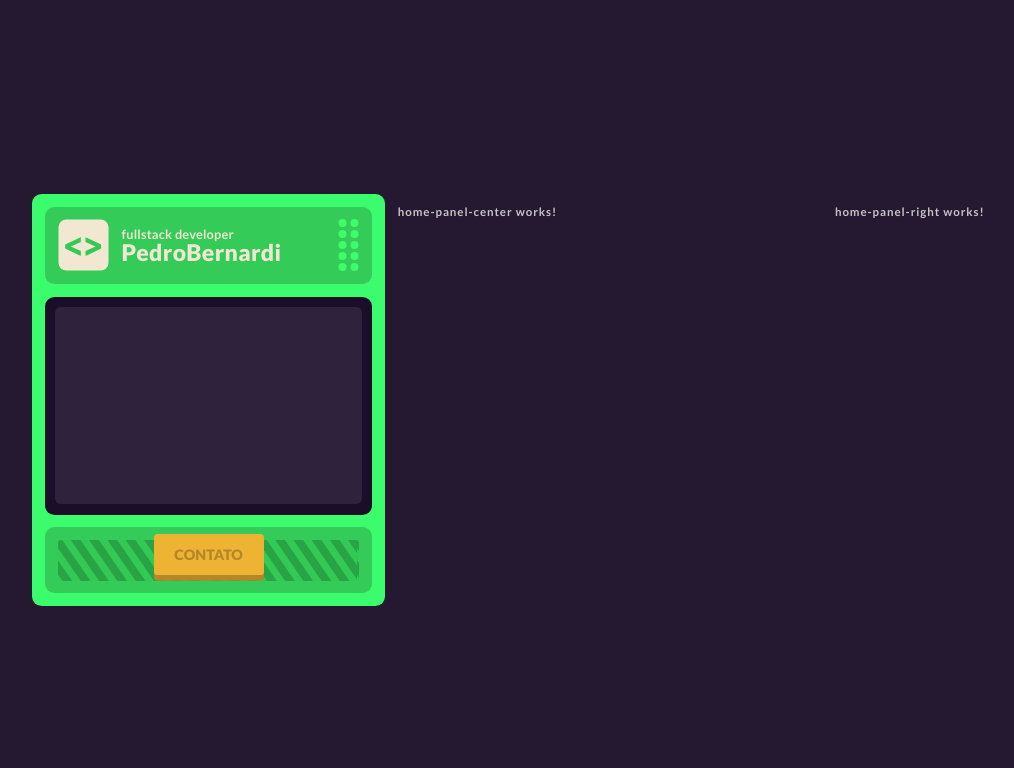
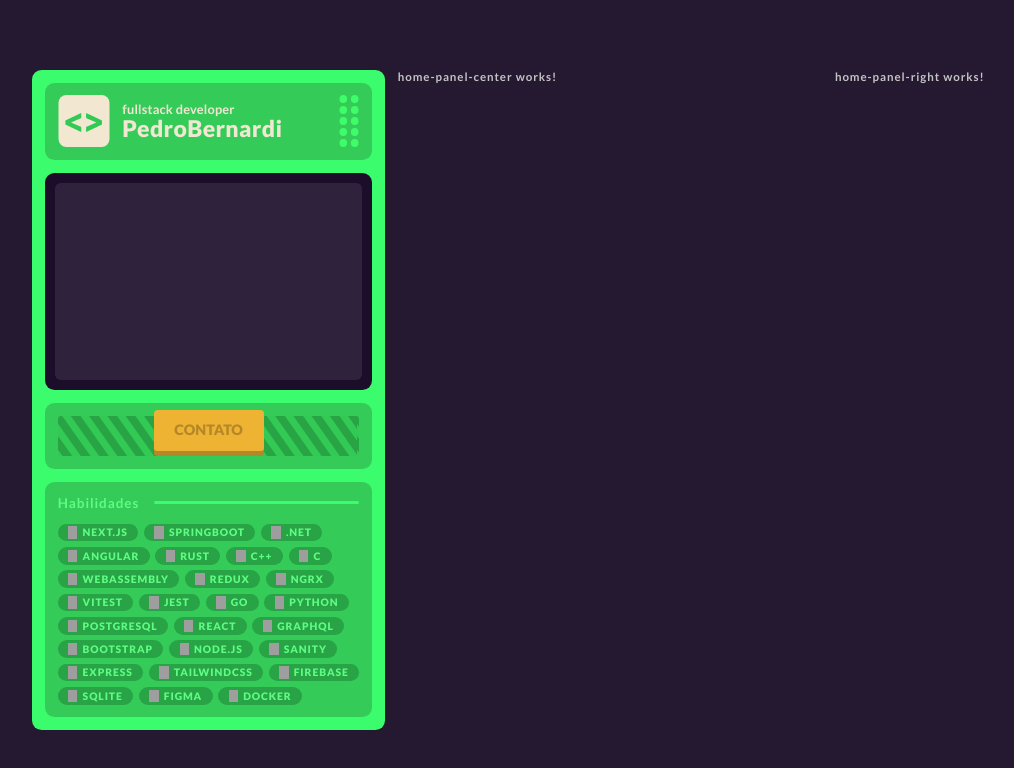
Before and after one commit to pedrobealves/portfolio, an Angular app: page / in a window 1280 px wide. Shown: the top 768 px of the page, without its empty margins (65-1079 px from the left). Built offline with nearby package versions, Linux system fonts and the light colour scheme; grey boxes are pictures that could not be loaded.

Commit message:
Update image paths in home-contact.component.html and home-header.component.html. Add home-skills-wall component to home-panel-left.component.html. Update styles.scss with new styles.

```diff
--- a/src/app/features/home/components/home-contact/home-contact.component.html
+++ b/src/app/features/home/components/home-contact/home-contact.component.html
@@ -1,9 +1,9 @@
 <div class="slider">
   <div class="slider__wrapper">
     <div class="slider__wrapper-bg">
-      <img src="/assets/images/slider.svg" alt="slider" />
-      <img src="/assets/images/slider.svg" alt="slider" />
-      <img src="/assets/images/slider.svg" alt="slider" />
+      <img src="assets/images/slider.svg" alt="slider" />
+      <img src="assets/images/slider.svg" alt="slider" />
+      <img src="assets/images/slider.svg" alt="slider" />
     </div>
     <div class="slider__wrapper-btn">
       <div class="btn">
--- a/src/app/features/home/components/home-contact/home-contact.component.scss
+++ b/src/app/features/home/components/home-contact/home-contact.component.scss
@@ -7,6 +7,7 @@
   background-color: $dark-green;
   border-radius: $border-radius;
   padding: $padding;
+  margin-bottom: $padding;
 }
 
 .slider {
--- a/src/app/features/home/components/home-header/home-header.component.html
+++ b/src/app/features/home/components/home-header/home-header.component.html
@@ -1,10 +1,10 @@
 <div class="card">
-  <img src="assets/icons/logo.svg" alt="logo" class="logo" />
+  <img src="assets/icons/logo.svg" alt="logo" class="card-logo" />
   @if(profile$ | async; as profile) {
   <div>
     <p>{{ profile.description }}</p>
     <h1>{{ profile.name }}</h1>
   </div>
   }
-  <img src="assets/icons/dots-header.svg" alt="dots" class="dots" />
+  <img src="assets/icons/dots-header.svg" alt="dots" class="card-dots" />
 </div>
--- a/src/app/features/home/components/home-header/home-header.component.scss
+++ b/src/app/features/home/components/home-header/home-header.component.scss
@@ -6,11 +6,12 @@
     display: flex;
     gap: $padding;
 
-    .logo {
-      width: 51px;
+    &-logo {
+      width: 4.5em;
     }
 
-    .dots {
+    &-dots {
+      height: 4.5em;
       margin-left: auto;
     }
 
@@ -23,7 +24,6 @@
         font-size: 2em;
         font-weight: bolder;
         margin: 0;
-        margin-top: -2px;
         letter-spacing: 0.015em;
         line-height: 1;
       }
--- a/src/app/features/home/components/home-panel-left/home-panel-left.component.html
+++ b/src/app/features/home/components/home-panel-left/home-panel-left.component.html
@@ -1,3 +1,4 @@
 <app-home-header />
 <app-home-avatar />
 <app-home-contact />
+<app-home-skills-wall />
--- /dev/null
+++ b/src/app/features/home/components/home-skills-wall/home-skills-wall.component.html
@@ -0,0 +1,15 @@
+<div class="skills-header">
+  <h3>Habilidades</h3>
+  <div class="skills-header-line"></div>
+</div>
+<ul class="skills-container">
+  @for (skill of skills$ | async; track skill.name) {
+  <li class="skills-container-btn">
+    <img
+      [src]="'https://cdn.simpleicons.org/' + skill.name + '/62FD85'"
+      alt=" "
+    />
+    {{ skill.name }}
+  </li>
+  }
+</ul>
--- /dev/null
+++ b/src/app/features/home/components/home-skills-wall/home-skills-wall.component.scss
@@ -0,0 +1,55 @@
+@use '_variables' as *;
+
+:host {
+  border-radius: $border-radius;
+  background-color: $dark-green;
+  padding: $padding;
+
+  .skills {
+    &-header {
+      justify-content: space-between;
+      align-items: center;
+      margin-bottom: 1.11em;
+      display: flex;
+
+      h3 {
+        color: $light-green;
+        align-items: center;
+        margin-right: 1.11em;
+        display: flex;
+      }
+
+      &-line {
+        height: 0.3em;
+        background-color: $green;
+        border-radius: 100em;
+        flex: 1;
+      }
+    }
+
+    &-container {
+      width: 100%;
+      display: flex;
+      flex-wrap: wrap;
+      gap: 0.5em;
+
+      &-btn {
+        display: flex;
+        justify-content: center;
+        gap: 0.5em;
+        padding: 0.25em 1em;
+        background-color: $black-green;
+        text-transform: uppercase;
+        font-weight: bolder;
+        color: $light-green;
+        border-radius: $padding;
+        cursor: pointer;
+        font-size: 0.9em;
+
+        img {
+          width: 0.9em;
+        }
+      }
+    }
+  }
+}
--- /dev/null
+++ b/src/app/features/home/components/home-skills-wall/home-skills-wall.component.ts
@@ -0,0 +1,15 @@
+import { AsyncPipe } from '@angular/common'
+import { Component, inject } from '@angular/core'
+import { DataService } from '../../services/data.service'
+
+@Component({
+  selector: 'app-home-skills-wall',
+  standalone: true,
+  imports: [AsyncPipe],
+  templateUrl: './home-skills-wall.component.html',
+  styleUrl: './home-skills-wall.component.scss'
+})
+export class HomeSkillsWallComponent {
+  private dataService = inject(DataService)
+  public skills$ = this.dataService.getSkills()
+}
--- a/src/assets/skills.json
+++ b/src/assets/skills.json
@@ -5,31 +5,24 @@
   { "name": "Angular", "isHighlighted": true },
   { "name": "Rust", "isHighlighted": true },
   { "name": "C++", "logo": "cplusplus", "isHighlighted": true },
-  { "name": "Solid" },
-  { "name": "PLSQL", "logo": "postgresql" },
   { "name": "C" },
   { "name": "WebAssembly" },
-  { "name": "Tauri" },
   { "name": "Redux" },
   { "name": "NgRx" },
-  { "name": "Azure", "logo": "microsoftazure" },
-  { "name": "Lua" },
+  { "name": "Vitest" },
+  { "name": "Jest" },
   { "name": "Go", "isHighlighted": true },
-  { "name": "JavaScript" },
   { "name": "Python" },
-  { "name": "ShellScript", "logo": "gnu-bash" },
+  { "name": "Postgresql" },
   { "name": "React" },
   { "name": "GraphQL" },
   { "name": "Bootstrap" },
   { "name": "Node.JS", "isHighlighted": true },
-  { "name": "Jest" },
   { "name": "Sanity" },
-  { "name": "Express.js", "logo": "express" },
+  { "name": "Express", "logo": "express" },
   { "name": "TailwindCSS" },
   { "name": "Firebase" },
-  { "name": "MongoDB" },
   { "name": "SQLite" },
-  { "name": "TypeScript" },
   { "name": "Figma" },
   { "name": "Docker" }
 ]
--- a/src/styles.scss
+++ b/src/styles.scss
@@ -1,5 +1,38 @@
 @use '_variables' as *;
 @import url('https://fonts.googleapis.com/css2?family=Lato:ital,wght@0,100;0,300;0,400;0,700;0,900;1,100;1,300;1,400;1,700;1,900&display=swap');
+
+*,
+*::before,
+*::after {
+  box-sizing: border-box;
+}
+
+* {
+  margin: 0;
+  padding: 0;
+  border: 0;
+  vertical-align: baseline;
+}
+
+ol,
+ul {
+  list-style: none;
+}
+blockquote,
+q {
+  quotes: none;
+}
+blockquote:before,
+blockquote:after,
+q:before,
+q:after {
+  content: '';
+  content: none;
+}
+table {
+  border-collapse: collapse;
+  border-spacing: 0;
+}
 
 body {
   color: $smoke;
@@ -14,6 +47,19 @@ body {
   @media screen and (max-width: 991px) {
     font-size: 3vw;
   }
+}
+
+h1,
+h2,
+h3,
+h4,
+h5,
+h6,
+p,
+blockquote,
+pre,
+a {
+  overflow-wrap: break-word;
 }
 
 button {
@@ -34,6 +80,11 @@ img {
   vertical-align: middle;
   display: inline-block;
   border: 0;
+}
+
+.main-grid {
+  flex-direction: column;
+  display: flex;
 }
 
 .btn {
@@ -75,18 +126,3 @@ img {
     }
   }
 }
-
-p,
-h1,
-h2,
-h3,
-h4,
-h5,
-h6 {
-  overflow-wrap: break-word;
-}
-
-.main-grid {
-  flex-direction: column;
-  display: flex;
-}
```
Also changed, not shown: src/app/features/home/components/home-panel-left/home-panel-left.component.ts (+7 -1 lines).
